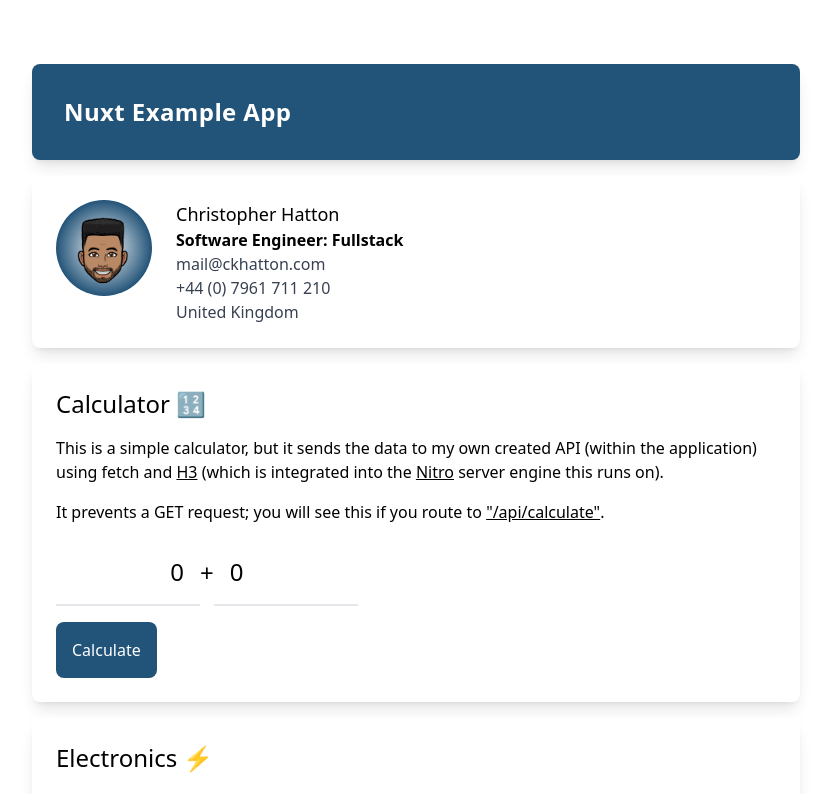
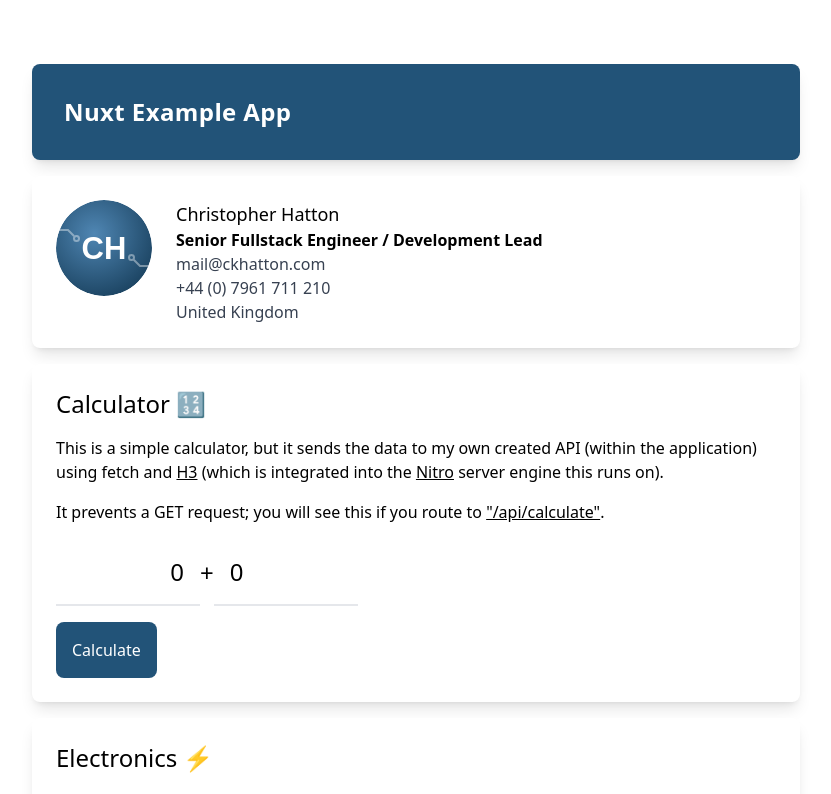
Before and after one commit to ckhatton/nuxt-example-app, a Nuxt app: page / in a window 1280 px wide. Shown: the top 794 px of the page, without its empty margins (224-1055 px from the left). Built offline with nearby package versions, Linux system fonts and the light colour scheme.

Commit message:
feat(contact): replace the photo with a monogram
Swap the photo for a "CH" monogram in the app's blue, update the title
to match my CVs, and remove the photo from public/ so it is no longer
served.

```diff
--- a/app/components/Contact.vue
+++ b/app/components/Contact.vue
@@ -1,18 +1,12 @@
 <template>
   <div class="md:flex bg-white rounded-lg shadow-lg p-6 mb-4">
-    <img class="h-16 w-16 md:h-24 md:w-24 rounded-full bg-gradient mx-auto md:mx-0 md:mr-6" src="/avatar.png" >
+    <img class="h-16 w-16 md:h-24 md:w-24 rounded-full mx-auto md:mx-0 md:mr-6" src="/monogram.svg" alt="">
     <div class="text-center md:text-left">
       <h3 class="text-lg">Christopher Hatton</h3>
-      <div class="text-green font-semibold">Software Engineer: Fullstack</div>
+      <div class="text-green font-semibold">Senior Fullstack Engineer / Development Lead</div>
       <div class="text-gray-700"><a href="mailto:mail@ckhatton.com">mail@ckhatton.com</a></div>
       <div class="text-gray-700"><a href="tel:+447961711210">+44 (0) 7961 711 210</a></div>
       <div class="text-gray-700">United Kingdom</div>
     </div>
   </div>
 </template>
-
-<style scoped>
-.bg-gradient {
-  background-image: radial-gradient(circle closest-side, #ffffff, #225378);
-}
-</style>
```
Also changed, not shown: public/avatar.png (deleted), public/monogram.svg (added).
